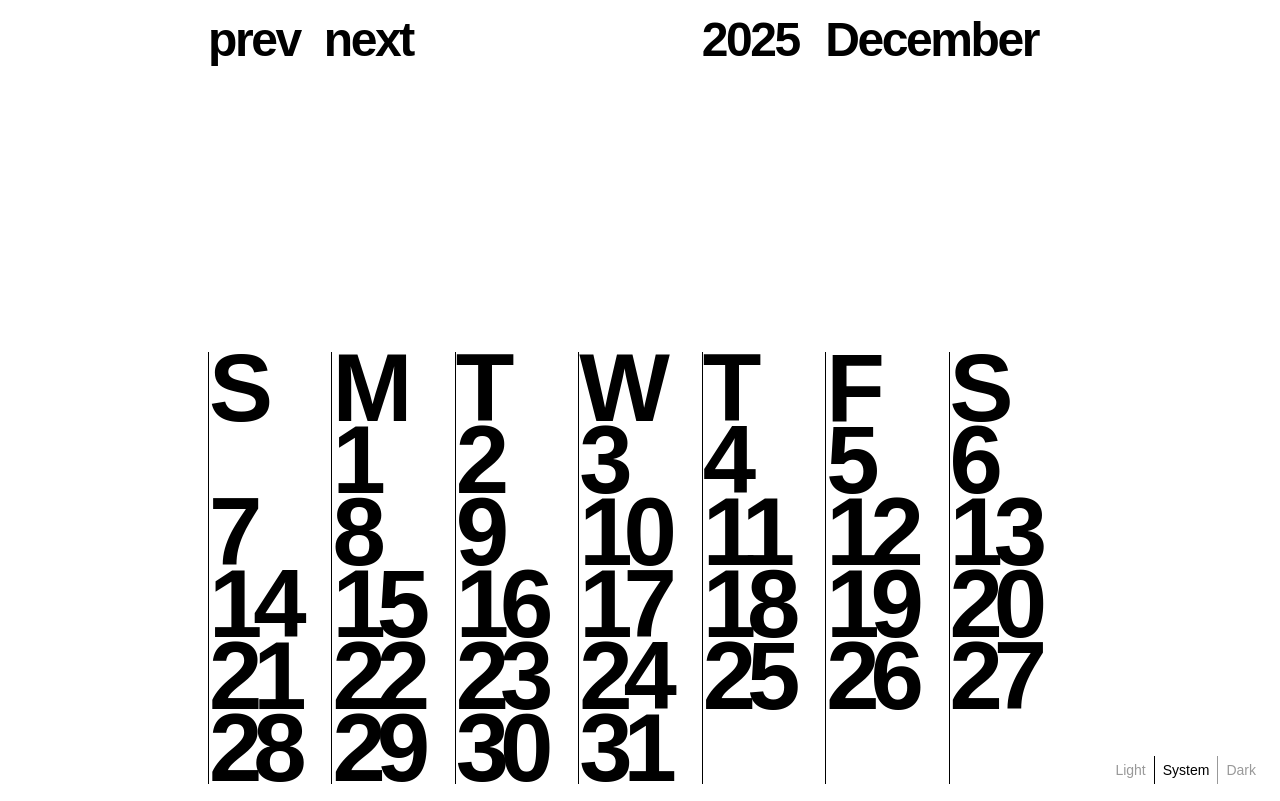
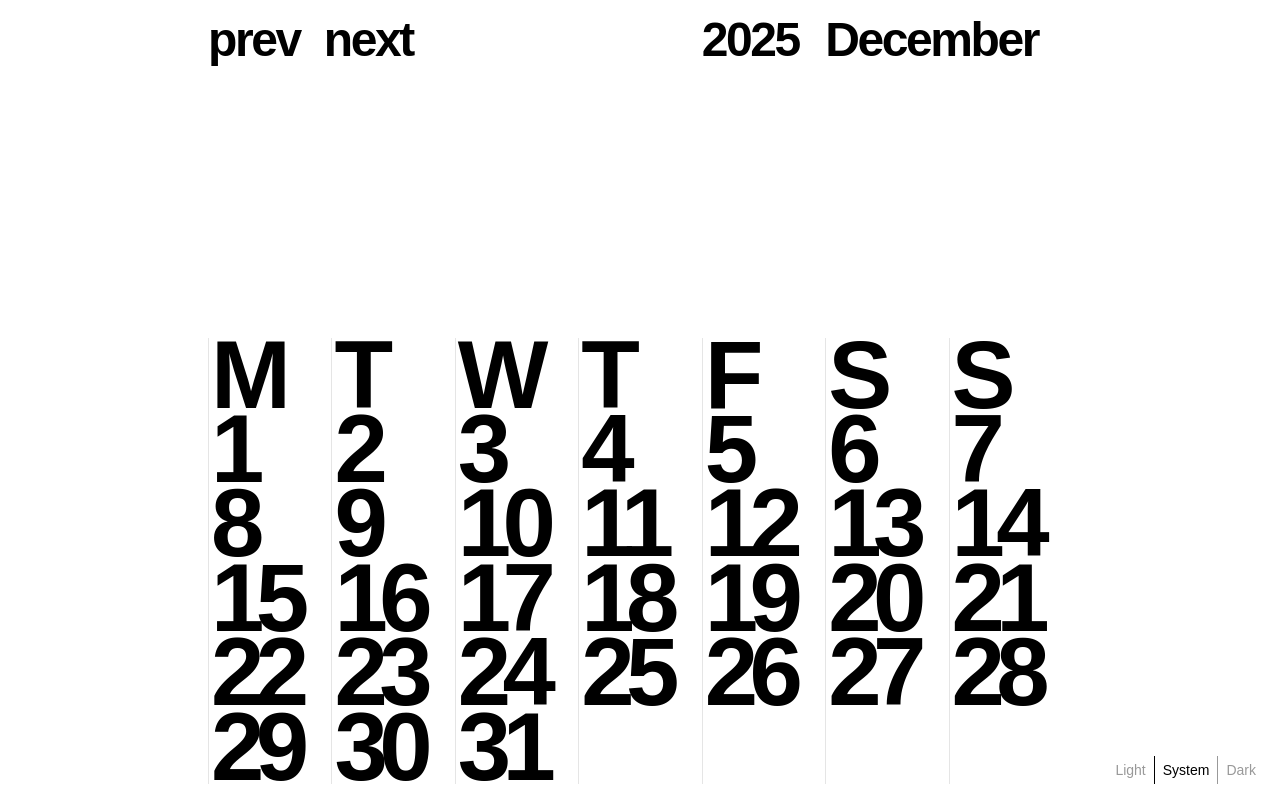
Before and after one commit to boldlybryan/stendigcal, a React (Vite) app: page / in a window 1280 px wide. Built offline with nearby package versions, Linux system fonts and the light colour scheme; a web font is replaced by a local one.

Commit message:
Update getMonthCells function to adjust start day calculation for better alignment; modify weekdays array to reflect correct order and enhance cell styling with Tailwind classes

```diff
--- a/src/App.jsx
+++ b/src/App.jsx
@@ -3,7 +3,9 @@ import './App.css'
 import { ThemeSwitcher } from './ThemeSwitcher'
 
 function getMonthCells(year, month) {
-  const startDay = new Date(year, month, 1).getDay();
+  // getDay() returns 0 for Sunday, 1 for Monday, etc.
+  // Shift so Monday = 0, Sunday = 6
+  const startDay = (new Date(year, month, 1).getDay() + 6) % 7;
   const daysInMonth = new Date(year, month + 1, 0).getDate();
   const cells = Array(startDay).fill(null);
   for (let d = 1; d <= daysInMonth; d++) cells.push(d);
@@ -11,7 +13,7 @@ function getMonthCells(year, month) {
   return cells;
 }
 
-const weekdays = ['S', 'M', 'T', 'W', 'T', 'F', 'S'];
+const weekdays = ['M', 'T', 'W', 'T', 'F', 'S', 'S'];
 
 function App() {
   const now = new Date();
@@ -52,8 +54,8 @@ function App() {
         </div>
         <div>
           <div className='grid grid-cols-7 text-8xl'>
-            {weekdays.map((day, i) => <div key={`h${i}`} className="border-l leading-[0.75] tracking-[-0.095em]">{day}</div>)}
-            {cells.map((d, i) => <div key={i} className="border-l leading-[0.75] tracking-[-0.095em]">{d}</div>)}
+            {weekdays.map((day, i) => <div key={`h${i}`} className="pl-[2px] border-l border-neutral-200 tracking-[-0.09em] leading-[0.775]">{day}</div>)}
+            {cells.map((d, i) => <div key={i} className="pl-[2px] border-l border-neutral-200 tracking-[-0.09em] leading-[0.775]">{d}</div>)}
           </div>
         </div>
       </div>
```
